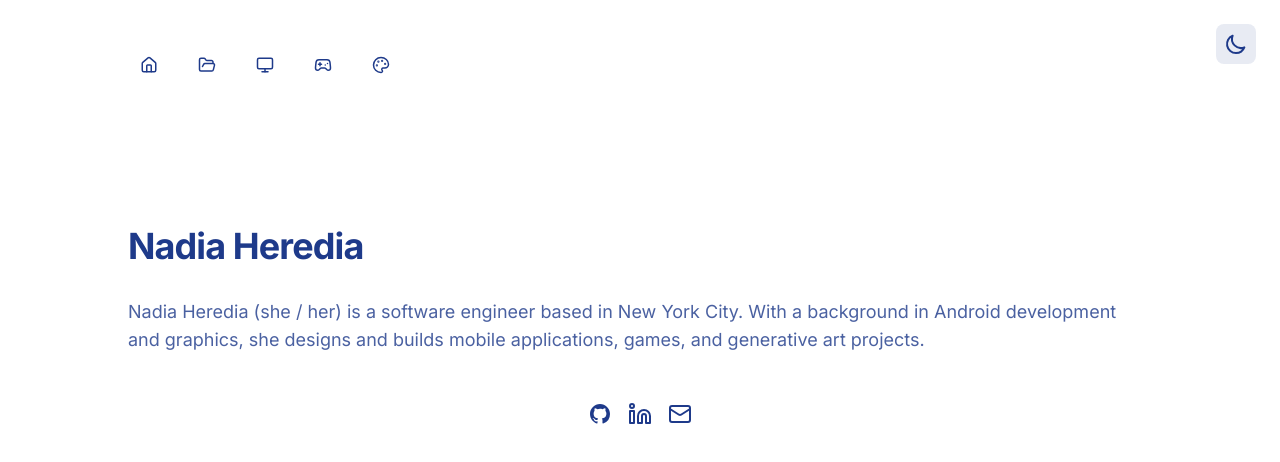
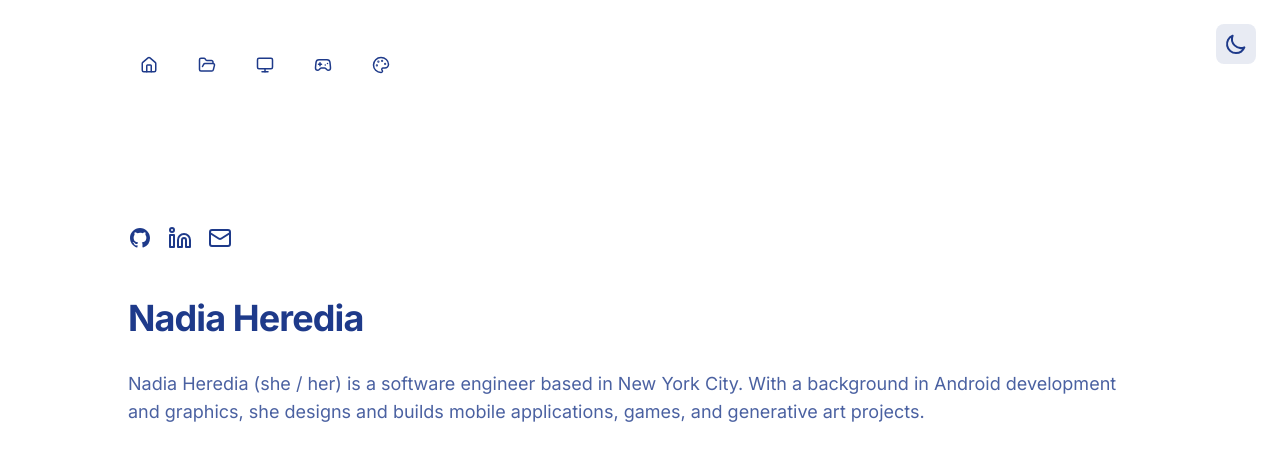
Before and after one commit to nadia-nh/nextjs-website, a Next.js app: page / in a window 1280 px wide. Shown: the top 462 px of the page. Built offline with nearby package versions, Linux system fonts and the light colour scheme.

Commit message:
Move contact icons to the top of the main page before the name

```diff
--- a/app/page.jsx
+++ b/app/page.jsx
@@ -4,6 +4,9 @@ export default function Page() {
     return (
         <div className="pt-12">
             <div className="text-left">
+                <ContactLinks />
+
+                <br/> <br />
                 <h1 className="mb-8 text-4xl font-bold">Nadia Heredia</h1>
 
                 <p className="page-description mt-4">
@@ -11,8 +14,14 @@ export default function Page() {
                     With a background in Android development and graphics, she designs and builds mobile applications, games, and generative art projects.
                 </p>
 
-                <br/> <br />
-                <div className="flex justify-center gap-4">
+            </div>
+        </div>
+    );
+}
+
+function ContactLinks() {
+    return (
+        <div className="flex justify-left gap-4">
             <a
                 href="https://github.com/nadia-nh"
                 target="_blank"
@@ -45,7 +54,5 @@ export default function Page() {
                 <Mail size={24} />
             </a>
         </div>
-            </div>
-        </div>
-    );
+    )
 }
```
Lines whose indentation alone changed are shown as unchanged.
